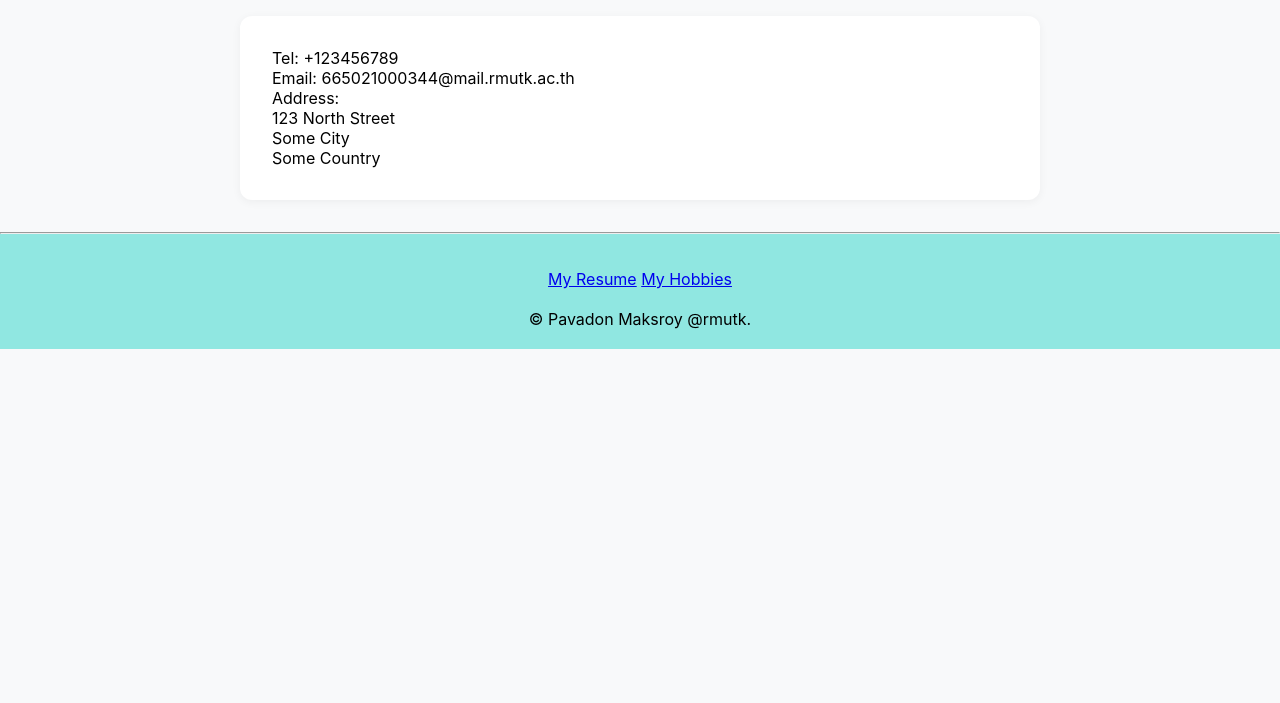
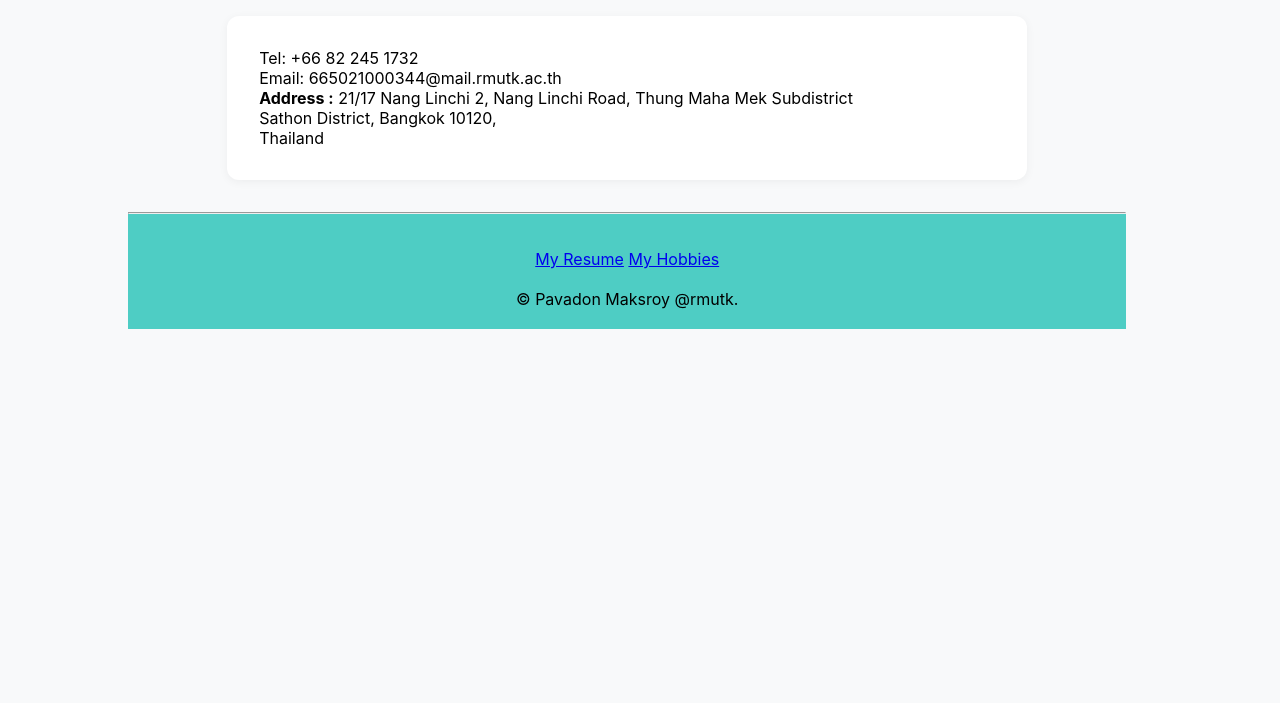
Before and after one commit to wBobbi/MyResume, a plain HTML site: page Contract.html in a window 1280 px wide. Shown: the part 97-800 px from the top of the page. Drawn offline with Linux system fonts and the light colour scheme.

Commit message:
Add files via upload
Adjust responsive , Edited Contract page and Hobbies page

```diff
--- a/Contract.html
+++ b/Contract.html
@@ -16,6 +16,8 @@
             background-color: #f8f9fa;
             min-height: 100vh;
             padding-top: 2rem;
+            padding-left: 10%;
+            padding-right: 12%;
         }
 
         .container {
@@ -97,7 +99,7 @@
         .block-footer{
             text-align: center;
             padding-top: 35px;
-            background-color: #90e7e1;
+            background-color: #4ECDC4;
             padding-bottom: 20px;
         }
 
@@ -122,13 +124,11 @@
         <h1 class="main-title">Contract Me</h1>
         <div class="block-item">
         <div class="block-content">
-            <p class="block-description"><p>Tel: +123456789</p>
+            <p class="block-description"><p>Tel: +66 82 245 1732</p>
     <p>Email: 665021000344@mail.rmutk.ac.th</p>
-    <p>Address:</p>
-    <p>
-    123 North Street<br />
-    Some City<br />
-    Some Country <br />
+    <p><b>Address :</b> 21/17 Nang Linchi 2, Nang Linchi Road, Thung Maha Mek Subdistrict<br>
+    Sathon District, Bangkok 10120, <br>
+    Thailand<br>
     </p></p>
         </div>
         </div>
```
Also changed, not shown: Hobbies.html (+11 -1 lines).
